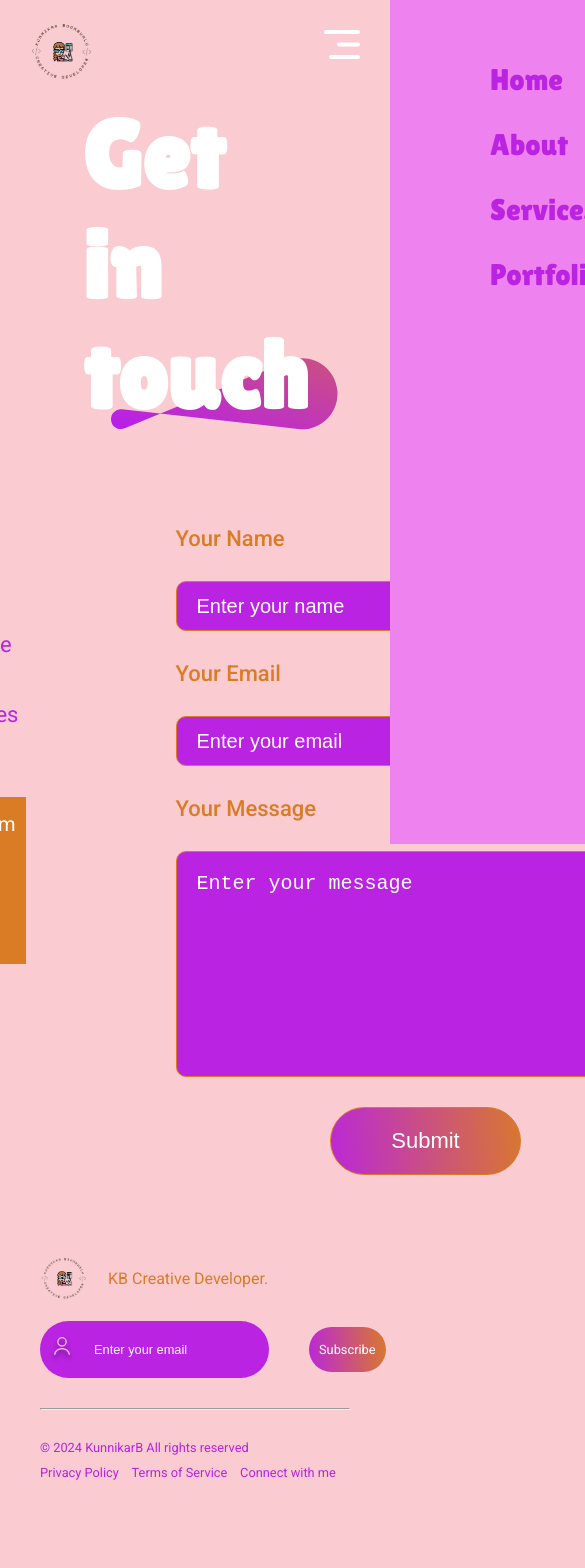
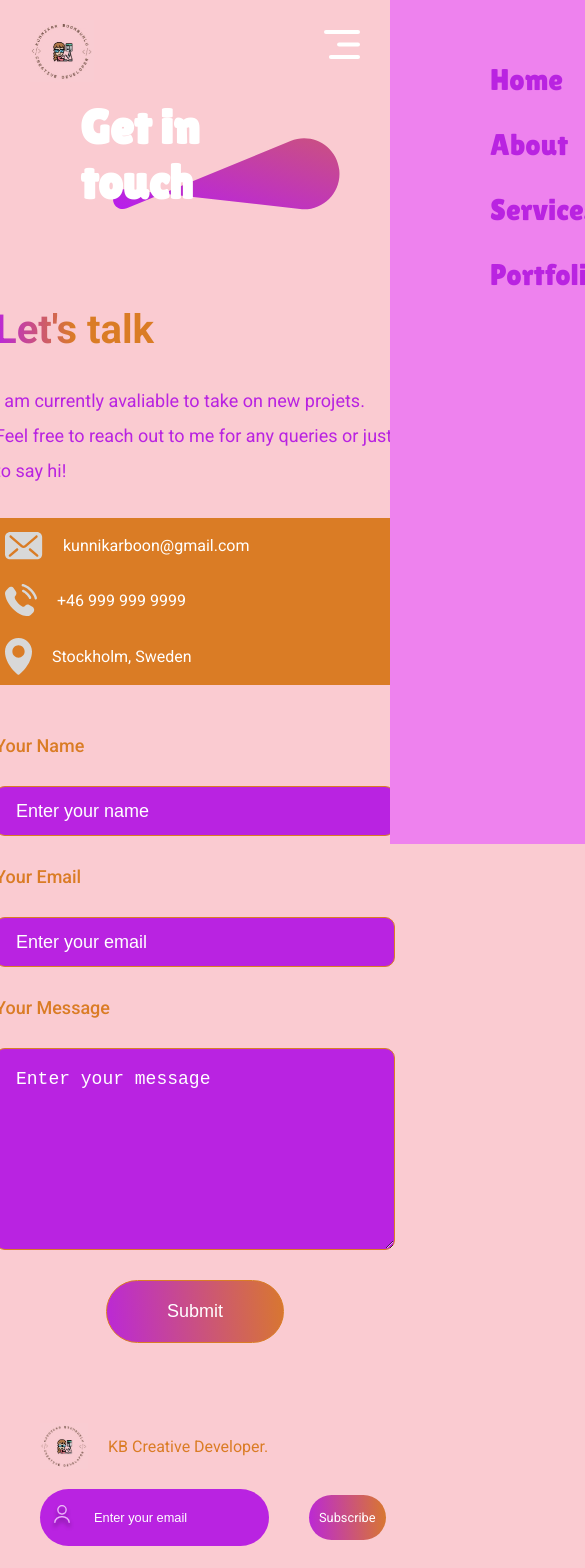
Before and after one commit to KunnikarB/portfolio, a React (Vite) app: page /contact in a window 390 px wide. Shown: the top 1568 px of the page, 585 px wide, since content can reach past the window. Before the commit the page ends 1530 px from the top, so only its background shows below. Built offline with nearby package versions, Linux system fonts and the light colour scheme.

Commit message:
modified contact

```diff
--- a/src/Components/Contact/Contact.css
+++ b/src/Components/Contact/Contact.css
@@ -134,3 +134,61 @@
     transition: 0.3s;
     background: linear-gradient(267deg, #B923E1 -5.09%, #DA7C25 106.28%);
 }
+
+@media (max-width: 768px) {
+    .contact {
+        margin: 80px 50px;
+    }
+
+    .contact-title h1 {
+        font-size: 3em;
+    }
+
+    .contact-section {
+        flex-direction: column;
+        gap: 50px;
+    }
+
+    .contact-section {
+        gap: 50px;
+    }
+
+    .contact-left h2 {
+        font-size: 40px;
+    }
+
+    .contact-left p {
+        font-size: 18px;
+    }
+
+    .contact-detailes {
+        font-size: 18px;
+    }
+
+    .contact-detail p {
+        font-size: 16px;
+    }
+
+    .contact-right label {
+        font-size: 18px;
+    }
+
+    .contact-right input {
+        font-size: 18px;
+        width: 400px;
+    }
+
+
+    .contact-right textarea {
+        font-size: 18px;
+        width: 400px;
+    }
+
+    .contact-submit {
+        font-size: 18px;
+
+    }
+
+
+
+}
```
